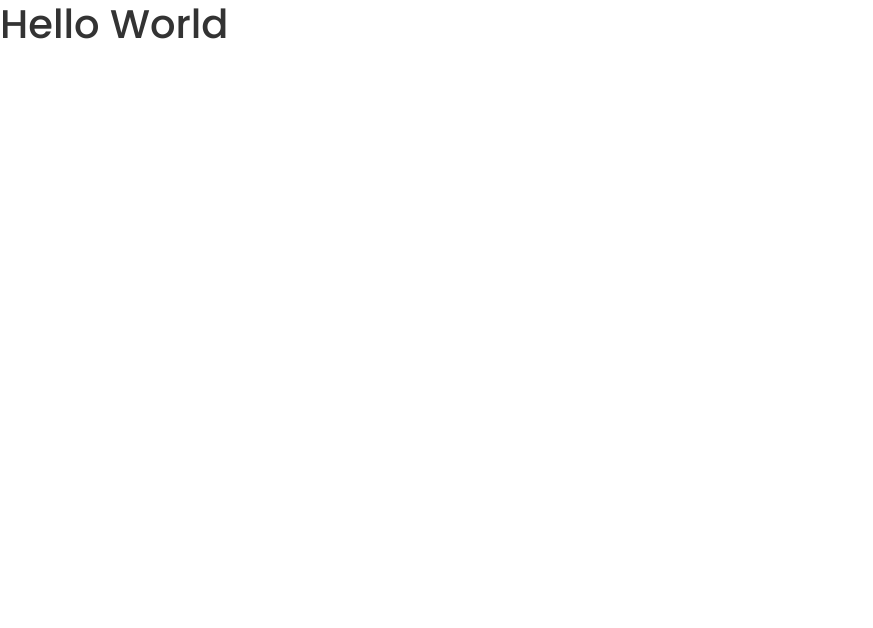
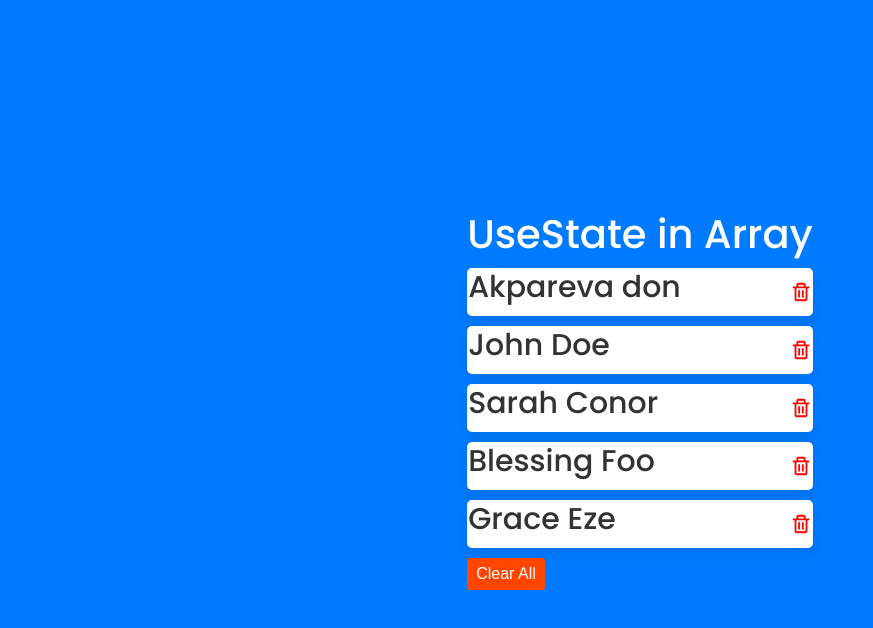
Before and after one commit to quocnhat02/ecommerce-nextjs, a React (Create React App) app: page / in a window 1280 px wide. Shown: the top 628 px of the page, without its empty margins (0-873 px from the left). Built offline with nearby package versions, Linux system fonts and the light colour scheme.

Commit message:
useState 7

```diff
--- a/src/components/UseStateArray.jsx
+++ b/src/components/UseStateArray.jsx
@@ -1,12 +1,28 @@
 import { useState } from 'react';
+import { peopleData } from '../people-data';
+import { BiTrash } from 'react-icons/bi';
 
 const UseStateArray = () => {
-  const [people, setPeople] = useState([]);
+  const [people, setPeople] = useState(peopleData);
 
   return (
-    <div>
-      <h1>Hello World</h1>
-    </div>
+    <section className="--flex-center --100vh --bg-primary">
+      <div className="container">
+        <h1 className="--color-white">UseState in Array</h1>
+        {peopleData.map((person) => {
+          const { id, name } = person;
+          return (
+            <div key={id} className="--flex-between --bg-light --my --card">
+              <h2>{name}</h2>
+              <BiTrash color="red" size={22} />
+            </div>
+          );
+        })}
+        <button className="--btn --btn-danger" onClick={() => setPeople([])}>
+          Clear All
+        </button>
+      </div>
+    </section>
   );
 };
 
```
